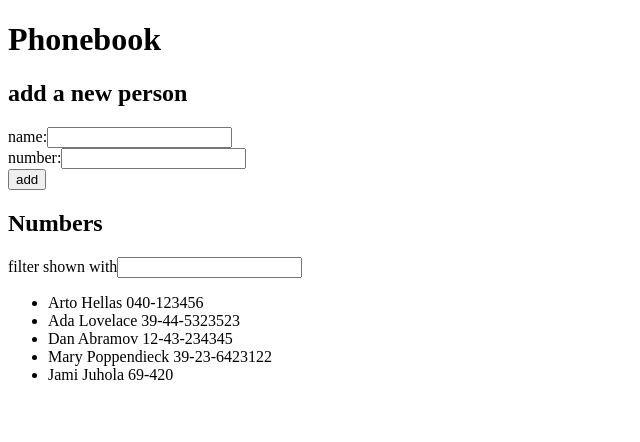
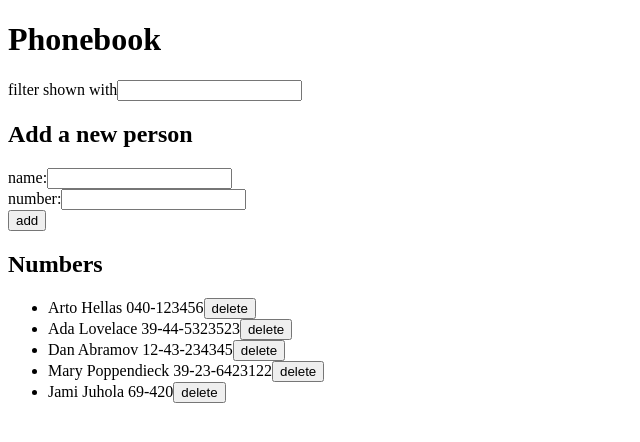
Before and after one commit to jxmijuholx/full-stack-challenge, a React (Vite) app in the folder osa2/puhelinluettelo/: page / in a window 1280 px wide. Shown: the top 442 px of the page, without its empty margins (0-640 px from the left). Built offline with nearby package versions, Linux system fonts and the light colour scheme; data requests are answered from the project's data file.

Commit message:
puhelunluettelo steps 7-10

```diff
--- a/osa2/puhelinluettelo/db.json
+++ b/osa2/puhelinluettelo/db.json
@@ -1,29 +1,29 @@
 {
-    "persons":[
+  "persons": [
     {
       "name": "Arto Hellas",
       "number": "040-123456",
-        "id": 1
+      "id": "1"
     },
     {
       "name": "Ada Lovelace",
       "number": "39-44-5323523",
-        "id": 2
+      "id": "2"
     },
     {
       "name": "Dan Abramov",
       "number": "12-43-234345",
-        "id": 3
+      "id": "3"
     },
     {
       "name": "Mary Poppendieck",
       "number": "39-23-6423122",
-        "id": 4
+      "id": "4"
     },
     {
       "name": "Jami Juhola",
       "number": "69-420",
-            "id": 5
+      "id": "5"
     }
   ]
 }
--- a/osa2/puhelinluettelo/src/App.jsx
+++ b/osa2/puhelinluettelo/src/App.jsx
@@ -1,8 +1,8 @@
-import axios from 'axios';
 import React, { useEffect, useState } from 'react';
 import FilterForm from './components/FilterForm';
 import PersonForm from './components/PersonForm';
 import Persons from './components/Persons';
+import personsService from './services/PersonsService';
 
 const App = () => {
   const [persons, setPersons] = useState([]);
@@ -10,34 +10,41 @@ const App = () => {
   const [newNumber, setNewNumber] = useState('');
   const [filter, setFilter] = useState('');
 
-  const hook = () => {
-    console.log('effect')
-    axios
-      .get('http://localhost:3001/persons')
-      .then(response => {
-        console.log('promise fulfilled')
-        setPersons(response.data)
-      })
-  }
-  useEffect(hook, [])
+  useEffect(() => {
+    personsService.getAll().then(initialPersons => {
+      setPersons(initialPersons);
+    });
+  }, []);
 
   const addPerson = (event) => {
     event.preventDefault();
     const personObject = {
       name: newName,
       number: newNumber,
-      id: persons.length + 1
     };
 
-    if (persons.some(person => person.name === newName)) {
-      window.alert(`${newName} is already added to phonebook`);
-    } else if (persons.some(person => person.number === newNumber)) {
-      window.alert(`${newNumber} is already added to phonebook`);
+    const existingPerson = persons.find(person => person.name === newName);
+    if (existingPerson) {
+      if (window.confirm(`${newName} is already added to phonebook, replace the old number with a new one?`)) {
+        personsService.update(existingPerson.id, personObject).then(returnedPerson => {
+          setPersons(persons.map(person => person.id !== existingPerson.id ? person : returnedPerson));
+          setNewName('');
+          setNewNumber('');
+        });
+      }
     } else {
-      setPersons(persons.concat(personObject));
-      setNewName('');
-      setNewNumber('');
+      personsService.create(personObject).then(returnedPerson => {
+        setPersons(persons.concat(returnedPerson));
+        setNewName('');
+        setNewNumber('');
+      });
     }
+  };
+
+  const deletePerson = id => {
+    personsService.remove(id).then(() => {
+      setPersons(persons.filter(person => person.id !== id));
+    });
   };
 
   const handleNameChange = (event) => {
@@ -59,7 +66,8 @@ const App = () => {
   return (
     <div>
       <h1>Phonebook</h1>
-      <h2>add a new person</h2>
+      <FilterForm filter={filter} handleFilterChange={handleFilterChange} />
+      <h2>Add a new person</h2>
       <PersonForm
         addPerson={addPerson}
         newName={newName}
@@ -68,8 +76,7 @@ const App = () => {
         handleNumberChange={handleNumberChange}
       />
       <h2>Numbers</h2>
-      <FilterForm filter={filter} handleFilterChange={handleFilterChange} />
-      <Persons personsToShow={personsToShow} />
+      <Persons personsToShow={personsToShow} deletePerson={deletePerson} />
     </div>
   );
 };
--- /dev/null
+++ b/osa2/puhelinluettelo/src/components/DeleteButton.jsx
@@ -0,0 +1,13 @@
+import React from 'react';
+
+const DeleteButton = ({ id, name, onDelete }) => {
+  const handleDelete = () => {
+    if (window.confirm(`Delete ${name}?`)) {
+      onDelete(id);
+    }
+  };
+
+  return <button onClick={handleDelete}>delete</button>;
+};
+
+export default DeleteButton;
--- a/osa2/puhelinluettelo/src/components/Persons.jsx
+++ b/osa2/puhelinluettelo/src/components/Persons.jsx
@@ -1,10 +1,12 @@
 import React from 'react';
+import DeleteButton from './DeleteButton';
 
-const Persons = ({ personsToShow }) => (
+const Persons = ({ personsToShow, deletePerson }) => (
   <ul>
     {personsToShow.map(person => (
-      <li key={person.name}>
+      <li key={person.id}>
         {person.name} {person.number}
+        <DeleteButton id={person.id} name={person.name} onDelete={deletePerson} />
       </li>
     ))}
   </ul>
--- /dev/null
+++ b/osa2/puhelinluettelo/src/services/PersonsService.jsx
@@ -0,0 +1,51 @@
+import axios from 'axios';
+
+const baseUrl = 'http://localhost:3001/persons';
+
+const getAll = async () => {
+    try {
+        const response = await axios.get(baseUrl);
+        console.log('Data:', response.data);
+        return response.data;
+    } catch (error) {
+        console.error('Errori, ei saatu dataa bro:', error);
+    throw error;
+}
+};
+
+const create = async newObject => {
+  try {
+    const response = await axios.post(baseUrl, newObject);
+    console.log('Lisätty:', response.data);
+    return response.data;
+  } catch (error) {
+    console.error('Errori lisäämises:', error);
+    throw error;
+  }
+};
+
+const update = async (id, newObject) => {
+  try {
+    const response = await axios.put(`${baseUrl}/${id}`, newObject);
+    console.log('Päivitetty:', response.data);
+    return response.data;
+  } catch (error) {
+    console.error(`Virhe päivttämises bro, tos id: ${id}:`, error);
+    throw error;
+  }
+};
+
+const remove = async id => {
+  try {
+    const response = await axios.delete(`${baseUrl}/${id}`);
+    console.log('Poistettu:', response.data);
+    return response.data;
+  } catch (error) {
+    console.error(`Ei ny onnannu poistaa, id sulle tost: id ${id}:`, error);
+    throw error;
+  }
+};
+
+const personsService = { getAll, create, update, remove };
+
+export default personsService;
```
Lines whose indentation alone changed are shown as unchanged.
